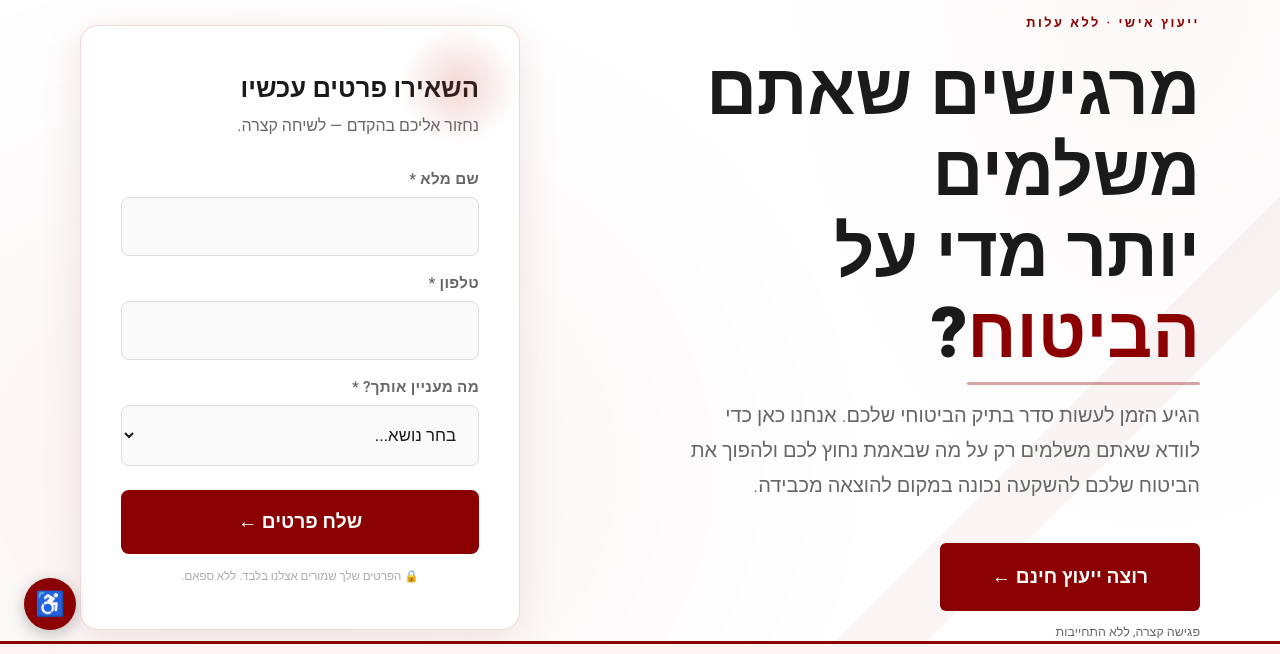
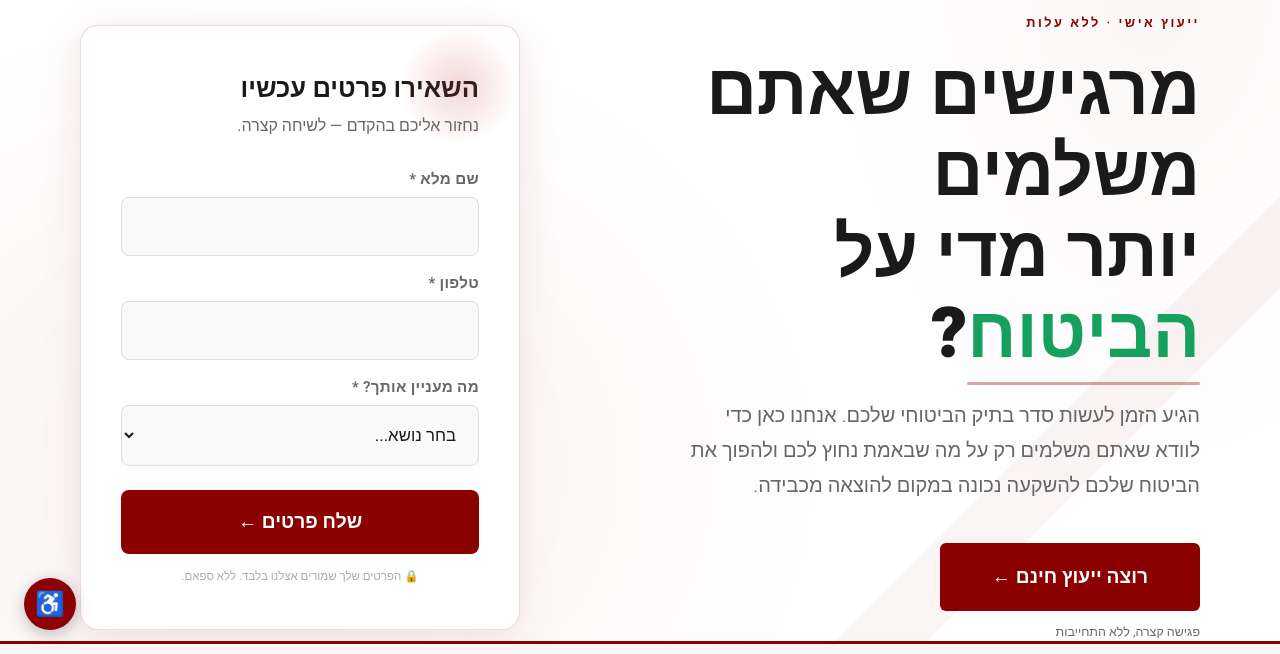
Before and after one commit to yafit89/O.M_insurance, a plain HTML site: page index.html in a window 1280 px wide. Shown: the part 146-800 px from the top of the page. Drawn offline with Linux system fonts and the light colour scheme.

Commit message:
עדכון עמוד נחיתה

```diff
--- a/index.html
+++ b/index.html
@@ -121,7 +121,7 @@
 
   h1 em {
     font-style: normal;
-    color: #8b0000;
+    color: #15a15d;
     position: relative;
   }
 
```
